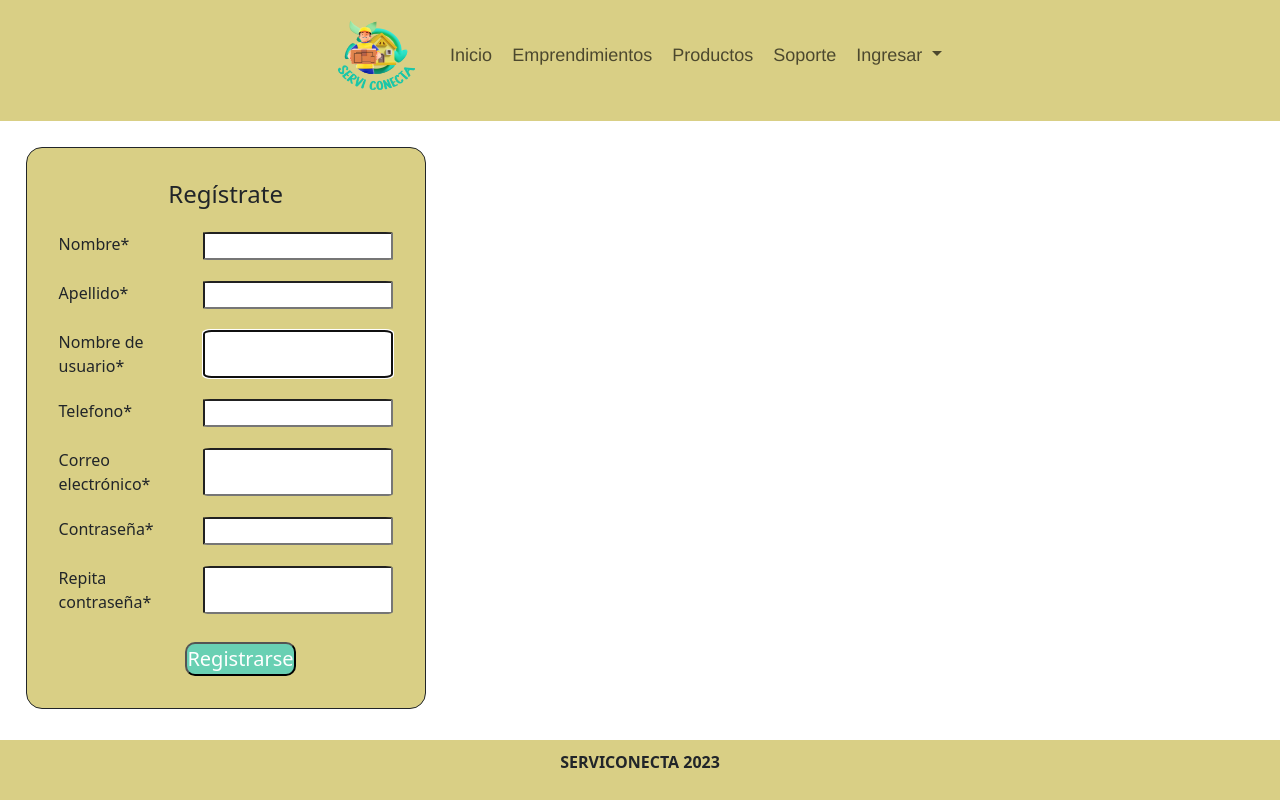
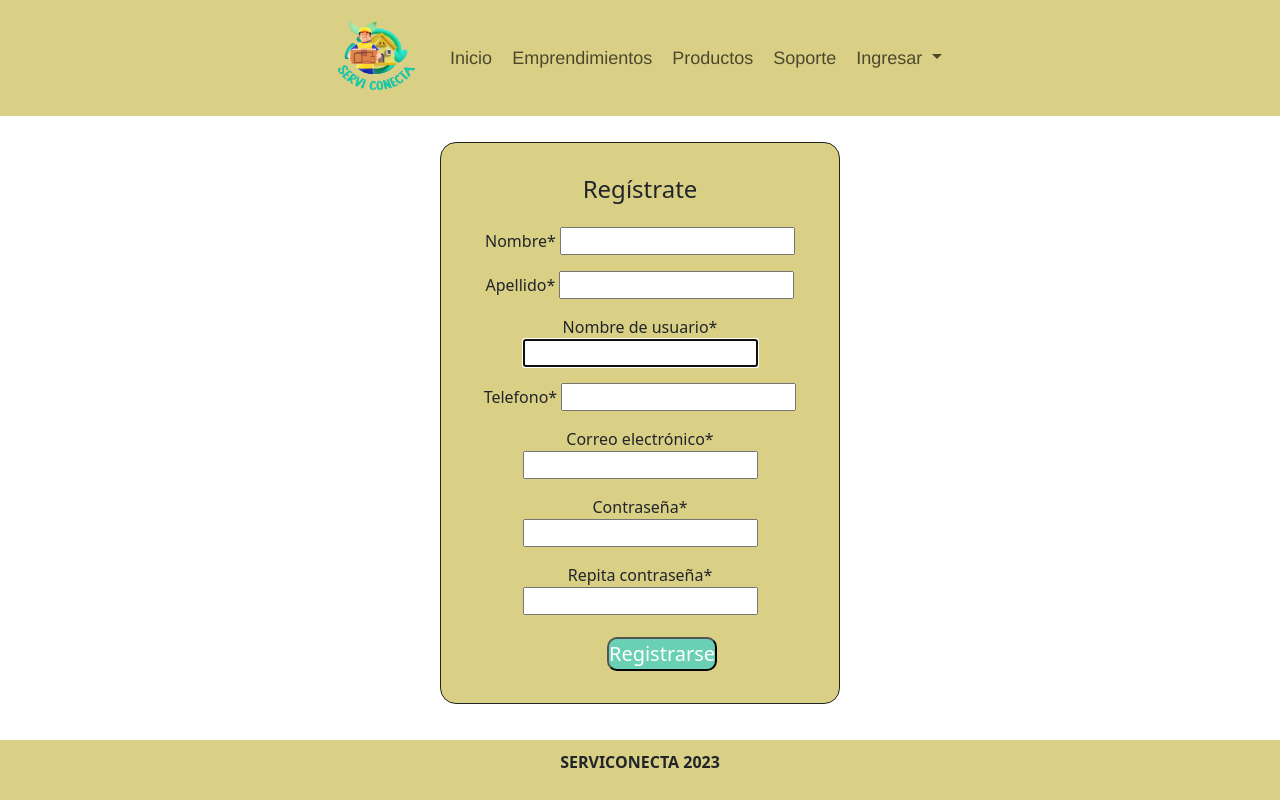
Before and after one commit to galmarcano/serviconecta, a Django app: page /registro/ in a window 1280 px wide. Run offline with Django 4.2, Linux system fonts and the light colour scheme.

Commit message:
registro css

```diff
--- a/config/templates/registro_usuario_form.html
+++ b/config/templates/registro_usuario_form.html
@@ -9,7 +9,7 @@
 {% block content %}
 
 <div class="centering">
-    <form method="post" action="{% url 'registro_usuario' %}" class="form-register">
+    <form method="post" action="{% url 'registro_usuario' %}" class="form-register form-group">
         {% csrf_token %}
         <h2>Regístrate</h2>
 
--- a/static/css/registro_usuario_form.css
+++ b/static/css/registro_usuario_form.css
@@ -19,7 +19,14 @@
     max-width: 400px;
     width: 100%;
     padding: 32px;
+    text-align: center;
 }
+.form-group {
+    display: flex;
+    align-items: center; /* Alinea verticalmente los elementos */
+    margin-bottom: 16px;
+}
+
 
 div .centering {
     display: flex !important;
@@ -34,9 +41,10 @@ div .centering {
     font-size: 24px;
     text-align: center;
 }
-div{
+div .centering{
     display: flex;
     margin-bottom: 5px;
+    align-items: center;
 }
 
 .controls {
@@ -62,6 +70,7 @@ li{
     text-align: center;
     font-size: 20 px;
     line-height: 40px;
+    justify-content: center;
 
 
 }
@@ -90,14 +99,6 @@ article{
 
 }
 
-label{
-    width: 160px;
-}
-
-input{
-    width: 190px;
-    border-radius: 4%;
-}
 
 
 ul {
```
